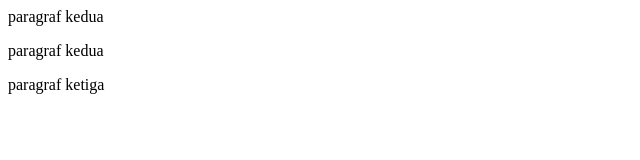
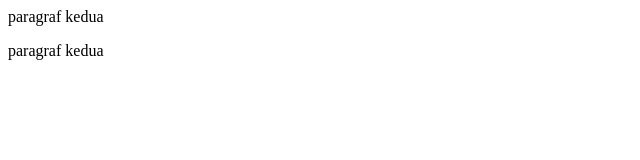
Before and after one commit to MuhammadAbdulAzizAbyan/repo1, a plain HTML site: page index.html in a window 1280 px wide. Shown: the whole page, without its empty margins (0-640 px from the left). Drawn offline with Linux system fonts and the light colour scheme.

Commit message:
Revert "menambah paragraf ketiga"
This reverts commit f2bbd7f1584c657d08d4fbd06b4a3ddc11148187.

```diff
--- a/index.html
+++ b/index.html
@@ -1,3 +1,2 @@
 <p>paragraf kedua</p>
 <p>paragraf kedua</p>
-<p>paragraf ketiga</p>
```
